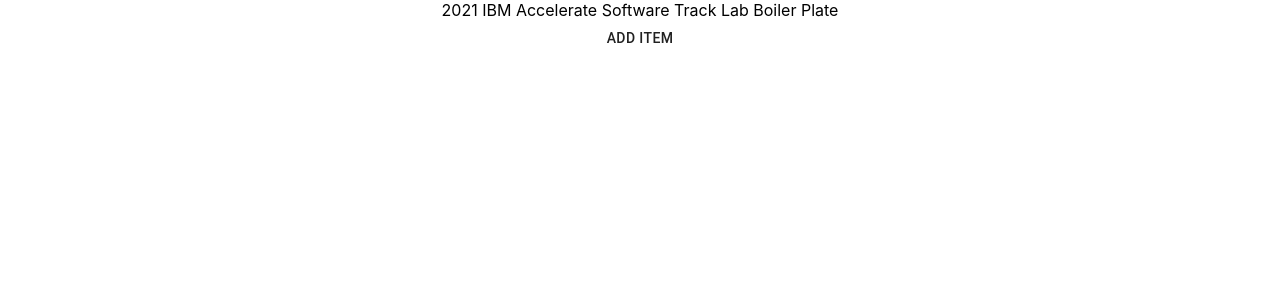
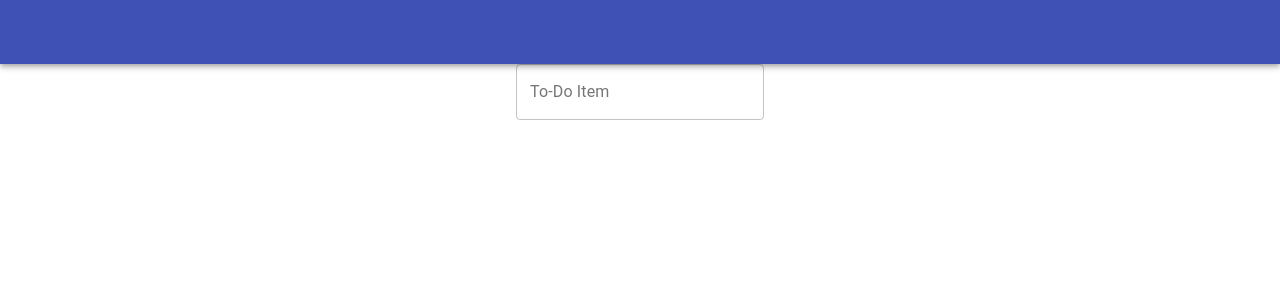
Before and after one commit to 2021-IBM-Accelerate-SW-Track/lab-1-team-36, a React (Create React App) app: page / in a window 1280 px wide. Shown: the top 300 px of the page. Built offline with nearby package versions, Linux system fonts and the light colour scheme.

Commit message:
added components

```diff
--- a/src/App.js
+++ b/src/App.js
@@ -1,6 +1,11 @@
-import Header from "./component/header"
+//import Header from "./component/header"
 import './App.css';
-import Button from '@material-ui/core/Button';
+//import Button from '@material-ui/core/Button';
+//import React, { Component } from 'react';
+import AppBar from '@material-ui/core/AppBar';
+import TextField from '@material-ui/core/TextField';
+import Toolbar from '@material-ui/core/Toolbar'
+import TypoGraphy from '@material-ui/core/Typography'
 
 // function addItem() {
 //   return (
@@ -11,8 +16,11 @@ import Button from '@material-ui/core/Button';
 function App() {
   return (
     <div className="App">
-    <Header/>
-    <Button>Add Item</Button>
+      <AppBar position="static">
+        <Toolbar>
+        </Toolbar>
+      </AppBar>
+      <TextField id="outlined-basic" label="To-Do Item" variant="outlined" />
     </div>
   );
 }
--- /dev/null
+++ b/src/component/toDoList/toDoList.js
@@ -0,0 +1 @@
+import React
```
Also changed, not shown: src/component/template.js (added, +13 -0 lines), src/component/itemInputList/addInputItem.js (added), src/component/itemInputList/deleteInputItem.js (added), src/component/itemInputList/inputItem.js (added), src/component/itemInputList/newItem.js (added), src/component/toDoList/toDoItem.js (added).
